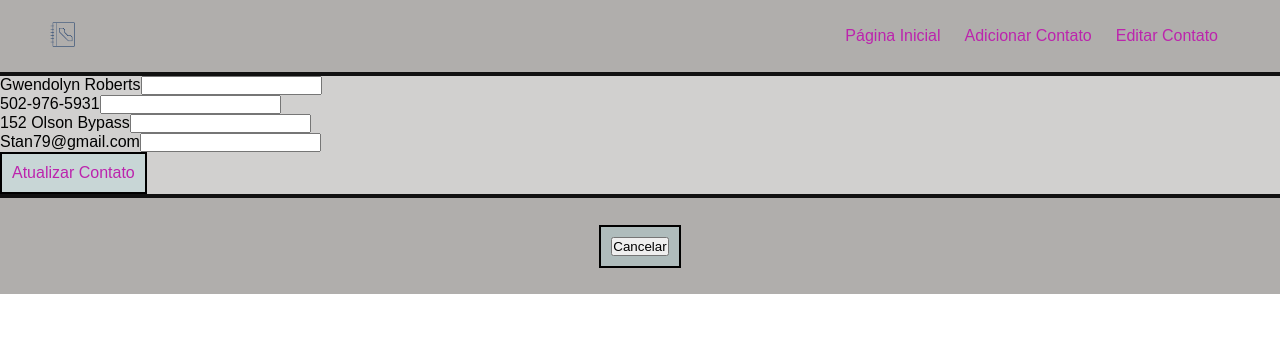
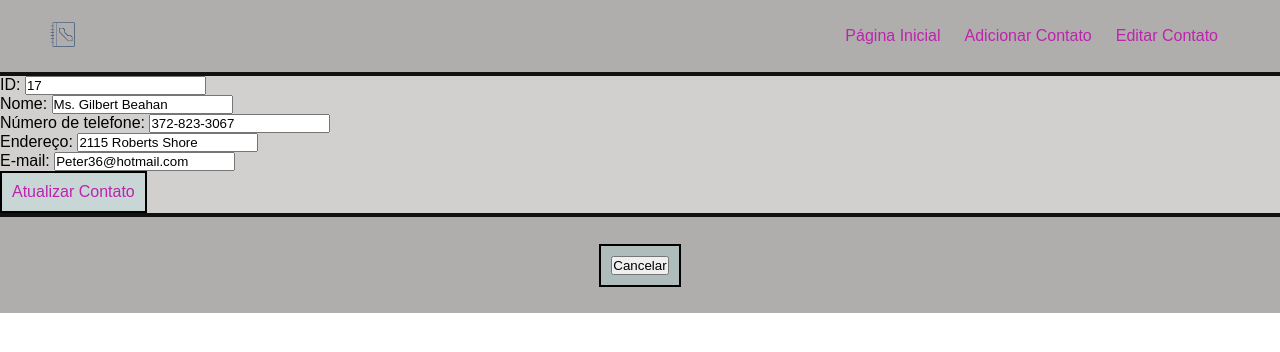
Before and after one commit to mallan007/project-agenda, a Vue app: page /edit/1 in a window 1280 px wide. Shown: the top 352 px of the page. Built offline with nearby package versions, Linux system fonts and the light colour scheme; no server answers; data requests are answered from the project's data file.

Commit message:
(fix)[Frontend]EditPage: resta apenas puxar o id correto

```diff
--- a/db/agenda.json
+++ b/database/agenda.json
@@ -4,7 +4,7 @@
       "name": "Gwendolyn Roberts",
       "cellNumber": "502-976-5931",
       "address": "152 Olson Bypass",
-      "email": "Stan79@gmail.com",
+      "email": "gwendolyn888@gmail.com",
       "id": "4"
     },
     {
@@ -13,13 +13,6 @@
       "address": "6375 Uriah Brooks",
       "email": "Joe.Moen81@yahoo.com",
       "id": "5"
-    },
-    {
-      "name": "Jair",
-      "cellNumber": "401-968-5613",
-      "address": "405 Carter Neck",
-      "email": "Aliyah_Gislason@yahoo.com",
-      "id": "6"
     },
     {
       "name": "Joe Braun",
--- a/package.json
+++ b/package.json
@@ -5,7 +5,7 @@
   "scripts": {
     "serve": "vue-cli-service serve",
     "build": "vue-cli-service build",
-    "backend": "json-server --watch db/agenda.json"
+    "backend": "json-server --watch database/agenda.json"
   },
   "dependencies": {
     "core-js": "^3.8.3",
--- /dev/null
+++ b/src/components/ButtonVoltar.vue
@@ -0,0 +1,24 @@
+<!--Renomear para Português-->
+<template>
+  <span class="btn-go-back">
+    <button @click="$router.back()">Cancelar</button>
+  </span>
+</template>
+
+<style>
+.btn-go-back {
+  background-color: rgba(171, 230, 235, 0.246);
+  color: rgb(188, 36, 173);
+  font-weight: bold;
+  border: 2px solid black;
+  padding: 10px;
+  font-size: 16px;
+  margin: 0 auto;
+  cursor: pointer;
+  transition: 0.5s;
+}
+.btn-go-back:hover {
+  background-color: transparent;
+  color: rgba(61, 18, 231, 0.864);
+}
+</style>
--- a/src/components/ContactForm.vue
+++ b/src/components/ContactForm.vue
@@ -6,62 +6,68 @@
     <form id="contact-form" @submit="addContact">
       <div class="input-container">
         <label for="name"> Nome do Contato: </label>
-                <input type="text" id="name" name="name" v-model="name" placeholder="Digite o Nome">
+        <input
+          type="text"
+          id="name"
+          name="name"
+          v-model="name"
+          placeholder="Digite o Nome"
+        />
       </div>
       <div class="input-container">
         <label for="cellNumber"> Número de Telefone: </label>
-                <input type="text" id="cellNumber" name="cellNumber" v-model="cellNumber" placeholder="Digite o Telefone">
+        <input
+          type="text"
+          id="cellNumber"
+          name="cellNumber"
+          v-model="cellNumber"
+          placeholder="Digite o Telefone"
+        />
       </div>
       <div class="input-container">
         <label for="address"> Endereço: </label>
-                <input type="text" id="address" name="address" v-model="address" placeholder="Digite o Endereço">
+        <input
+          type="text"
+          id="address"
+          name="address"
+          v-model="address"
+          placeholder="Digite o Endereço"
+        />
       </div>
       <div class="input-container">
         <label for="email"> E-mail: </label>
-                <input type="text" id="email" name="email" v-model="email" placeholder="Digite o E-mail">
+        <input
+          type="text"
+          id="email"
+          name="email"
+          v-model="email"
+          placeholder="Digite o E-mail"
+        />
       </div>
       <div>
-                <button class="btn-add"> Adicionar Contato </button>
+        <button class="btn-add">Adicionar Contato</button>
       </div>
     </form>
   </div>
 </template>
 
 <script>
-import Message from './Message.vue';
-//import contacts from 'agenda.json';
 
-export default{
-    name: 'ContactForm',
-    data(){ //Editar via POO
+export default {
+  name: "ContactForm",
+  data() {
+    //Editar via POO
     return {
       name: "",
       cellNumber: "",
       address: "",
       email: "",
-            msg: ""
-        }
-    },/*
-    props: [
-       id == {type: String|Number, required: true}
-    ],
-     created() {
-      this.contacts_id = this.$route.params.id;
-    },
-    computed: {
-        contactId() {
-            return parseInt(this.route.params.id);
-        },
-        contact() {
-        return agenda.contact.find(
-        (contact) => contact.id === this.id
-        )}
-    },*/
-    components:{
-        Message,
+      msg: "",
+    };
   },
   methods: {
-        async getContacts() { //Aqui pega os dados
+    async getContacts() {
+      //Aqui pega os dados
       const req = await fetch("http://localhost:3000/contacts");
       const data = await req.json();
 
@@ -71,32 +77,31 @@ export default{
       this.email = data.email;
     },
     async addContact(e) {
-
       e.preventDefault();
 
       const data = {
         name: this.name,
         cellNumber: this.cellNumber,
         address: this.address,
-                email: this.email
-            }
+        email: this.email,
+      };
       const dataJson = JSON.stringify(data);
       const req = await fetch("http://localhost:3000/contacts", {
         method: "POST",
-                headers: {"Content-Type": "application/json"},
-                body: dataJson
+        headers: { "Content-Type": "application/json" },
+        body: dataJson,
       });
       const res = await req.json();
       // colocar uma msg de sistema
       alert(`${res.name} foi adicionado a sua lista de contatos.`);
       //router.replace('/home');
-            this.$router.push('/');
-        }
+      this.$router.push("/");
+    },
   },
   mounted() {
     this.getContacts();
   },
-}
+};
 </script>
 
 <style scoped>
@@ -109,7 +114,7 @@ export default{
   flex-direction: column;
   margin-bottom: 10px;
 }
-label{
+label {
   font-weight: bold;
   margin-bottom: 15px;
   color: solid black;
@@ -117,11 +122,11 @@ label{
   border-left: 4px solid rgb(188, 36, 173);
   color: rgb(188, 36, 173);
 }
-input{
+input {
   padding: 5px 10px;
   width: 300px;
 }
-.btn-add{
+.btn-add {
   background-color: rgba(171, 230, 235, 0.246);
   color: rgb(188, 36, 173);
   font-weight: bold;
@@ -131,9 +136,8 @@ input{
   margin: 0 auto;
   cursor: pointer;
   transition: 0.5s;
-
 }
-.btn-add:hover{
+.btn-add:hover {
   background-color: transparent;
   color: rgba(61, 18, 231, 0.864);
 }
--- a/src/components/Footer.vue
+++ b/src/components/Footer.vue
@@ -1,16 +1,17 @@
 <template>
     <footer id="footer">
-       <GoBack/>
+       <ButtonVoltar />
     </footer>
 
    </template>
 
    <script>
-    import GoBack from './GoBack.vue';
+    import ButtonVoltar from './ButtonVoltar.vue';
+
     export default{
         name: "Footer",
         components:{
-            GoBack
+            ButtonVoltar
         },
     }
 
--- a/src/components/GoBack.vue
+++ /dev/null
@@ -1,25 +0,0 @@
-<!--Renomear para Português-->
-<template>
-    <span class="btn-go-back">
-      <button @click="$router.back()">Cancelar</button>
-    </span>
-  </template>
-
-  <style>
-  .btn-go-back{
-    background-color: rgba(171, 230, 235, 0.246);
-    color: rgb(188, 36, 173);
-    font-weight: bold;
-    border: 2px solid black;
-    padding: 10px;
-    font-size: 16px;
-    margin: 0 auto;
-    cursor: pointer;
-    transition: 0.5s;
-
-}
-.btn-go-back:hover{
-    background-color: transparent;
-    color: rgba(61, 18, 231, 0.864);
-}
-</style>
--- a/src/components/Message.vue
+++ b/src/components/Message.vue
@@ -1,22 +1,21 @@
 <template>
   <div class="message-container">
-        <p> {{ msg }} </p>
+    <p>{{ msg }}</p>
   </div>
 </template>
 
 <script>
 export default {
-    name: 'Message',
+  name: "Message",
   props: {
-        "msg" : String,
-    }
-}
-
+    msg: String,
+  },
+};
 </script>
 
 <style scoped>
-.message-container{
-    color:rgb(188, 36, 173);
+.message-container {
+  color: rgb(188, 36, 173);
   background-color: rgba(171, 230, 235, 0.246);
   border: 2px solid rgb(149, 162, 162);
   border-radius: 5px;
--- a/src/views/EditPage.vue
+++ b/src/views/EditPage.vue
@@ -2,47 +2,80 @@
   <div>
     <form id="edit-form" :key="currentContact.id">
       <div class="input-container">
-                <label for="name">  {{ currentContact.name }} </label>
-                <input type="text" id="currentContact.name" name="currentContact.name">
+        <label for="id"> ID: </label>
+        <input
+          type="text"
+          name="contact.id"
+          placeholder="ID"
+          v-model="currentContact.id"
+        />
       </div>
       <div class="input-container">
-                <label for="cellNumber"> {{ currentContact.cellNumber }} </label>
-                <input type="text" id="cellNumber" name="cellNumber">
+        <label for="name"> Nome: </label>
+        <input
+          type="text"
+          name="contact.name"
+          placeholder="Informe o nome"
+          v-model="currentContact.name"
+        />
       </div>
       <div class="input-container">
-                <label for="address"> {{ currentContact.address }} </label>
-                <input type="text" id="address" name="address">
+        <label for="cellNumber"> Número de telefone: </label>
+        <input
+          type="text"
+          id="cellNumber"
+          name="cellNumber"
+          placeholder="Informe o telefone: "
+          v-model="currentContact.cellNumber"
+        />
       </div>
       <div class="input-container">
-                <label for="email"> {{ currentContact.email }} </label>
-                <input type="text" id="email" name="email">
+        <label for="address"> Endereço: </label>
+        <input
+          type="text"
+          id="address"
+          name="address"
+          placeholder="Informe o endereço: "
+          v-model="currentContact.address"
+        />
+      </div>
+      <div class="input-container">
+        <label for="email"> E-mail: </label>
+        <input
+          type="text"
+          id="email"
+          name="email"
+          placeholder="Informe o e-mail: "
+          v-model="currentContact.email"
+        />
       </div>
       <div>
-                <button class="btn-edit" @click="editContact(currentContact.id)"> Atualizar Contato </button>
-                <!--button class="btn-delete" @click="deleteContact(currentContact.id)"> Excluir Contato </button-->
+        <button class="btn-edit" @click="editContact(currentContact.id)">
+          Atualizar Contato
+        </button>
       </div>
     </form>
   </div>
 </template>
 
 <script lang="ts">
-import { defineComponent } from 'vue'
+import { defineComponent } from "vue";
 
 type Contact = {
-  name: string,
-  cellNumber: string,
-  address: string,
-  email: string,
-  id: string
-}
+  name: string;
+  cellNumber: string;
+  address: string;
+  email: string;
+  id: string;
+};
 
 export default defineComponent({
-  name: 'EditPage',
+  name: "EditPage",
   data() {
     return {
       contacts: [] as Contact[],
-      currentContact: {} as Contact
-    }
+      currentContact: {} as Contact,
+    };
   },
   mounted() {
     this.getContacts();
@@ -53,7 +86,7 @@ export default defineComponent({
       const data = await req.json();
       console.log(data);
       this.contacts = data as Contact[];
-      this.currentContact = this.contacts[0];
+      this.currentContact = this.contacts[12]; // id na rota -> findIndex
       console.log(this.currentContact);
       this.editContact(this.currentContact.id);
     },
@@ -64,33 +97,21 @@ export default defineComponent({
         address: this.currentContact.address,
         email: this.currentContact.email,
         id: this.currentContact.id,
-      }
+      };
 
-    const req = await fetch (`http://localhost:3000/contacts/${id}`, {
+      const req = await fetch(`http://localhost:3000/contacts/${id}`, {
         method: "PUT",
         headers: {
-            "Content-Type": "application/json"
+          "Content-Type": "application/json",
         },
-        body: JSON.stringify(data)
+        body: JSON.stringify(data),
       });
 
       const res = await req.json();
       console.log(res);
-
-    }
     },
-      async deleteContact(id: string) {
-        const req = await fetch (`http://localhost:3000/contacts/${id}`, {
-            method: "DELETE"
-        });
-        const res = await req.json();
-
-        alert(`${res.name} foi excluído com sucesso.`);
-
-        this.getContacts();
   },
 });
-
 </script>
 
 <style scoped>
@@ -100,22 +121,22 @@ export default defineComponent({
 }
 #contactName-table-header,
 #contactName-table-rows,
-.contactName-table-row{
+.contactName-table-row {
   display: list-item;
   flex-wrap: wrap;
 }
-#contactName-table-header{
+#contactName-table-header {
   font-weight: bold;
   padding: 12px;
   border-bottom: 3px solid black;
 }
-.contactName-table-row{
+.contactName-table-row {
   width: 100%;
   padding: 12px;
   border: 1px solid antiquewhite;
 }
 .btn-delete,
-.btn-edit{
+.btn-edit {
   background-color: rgba(171, 230, 235, 0.246);
   color: rgb(188, 36, 173);
   border: 2px solid black;
@@ -126,7 +147,7 @@ export default defineComponent({
   transition: 0.5s;
 }
 .btn-delete:hover,
-.btn-edit:hover{
+.btn-edit:hover {
   background-color: transparent;
   color: rgba(61, 18, 231, 0.864);
 }
```
Also changed, not shown: src/components/Dashboard.vue (+25 -25 lines), src/views/HomePage.vue (+52 -69 lines). Lines whose indentation alone changed are shown as unchanged.
